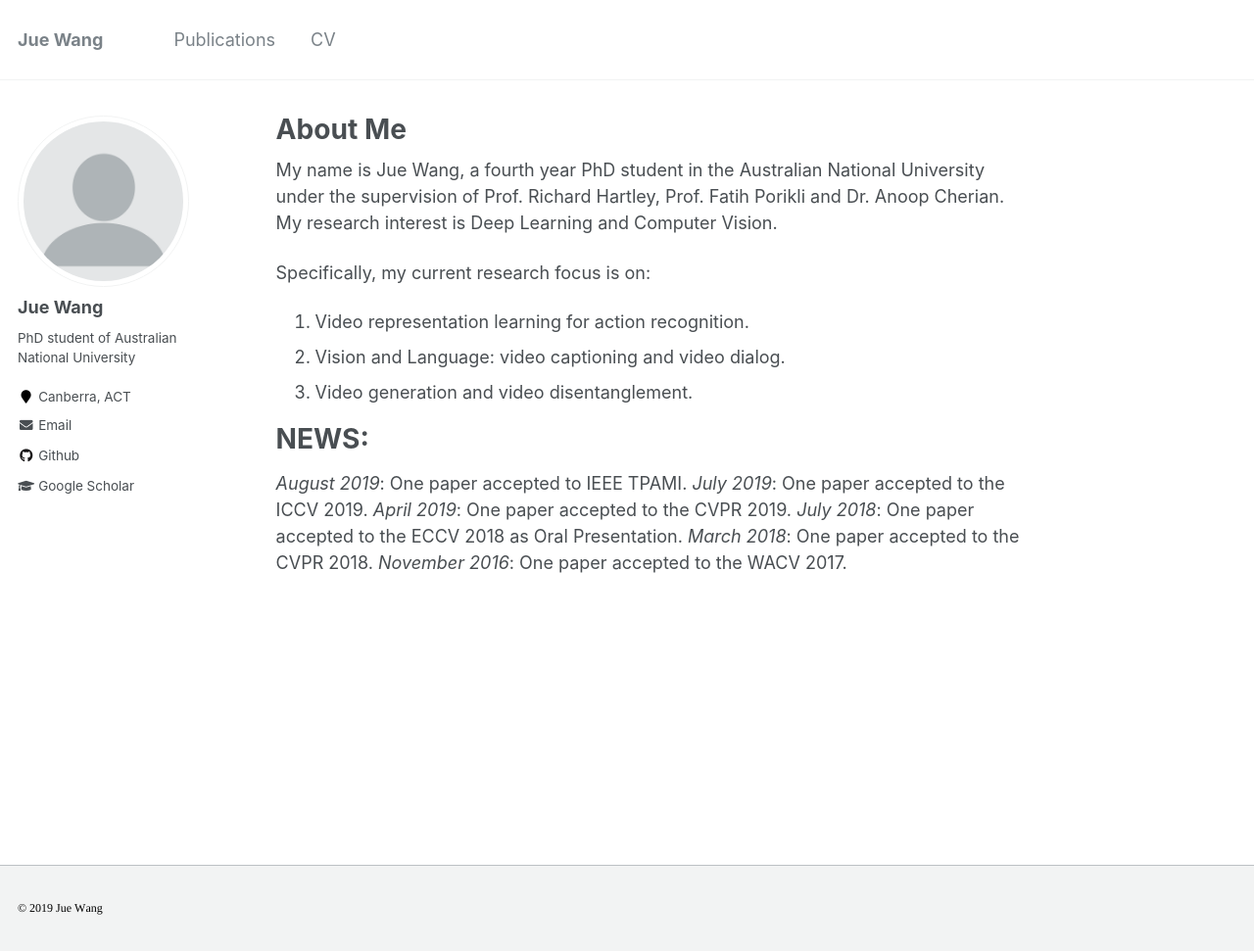
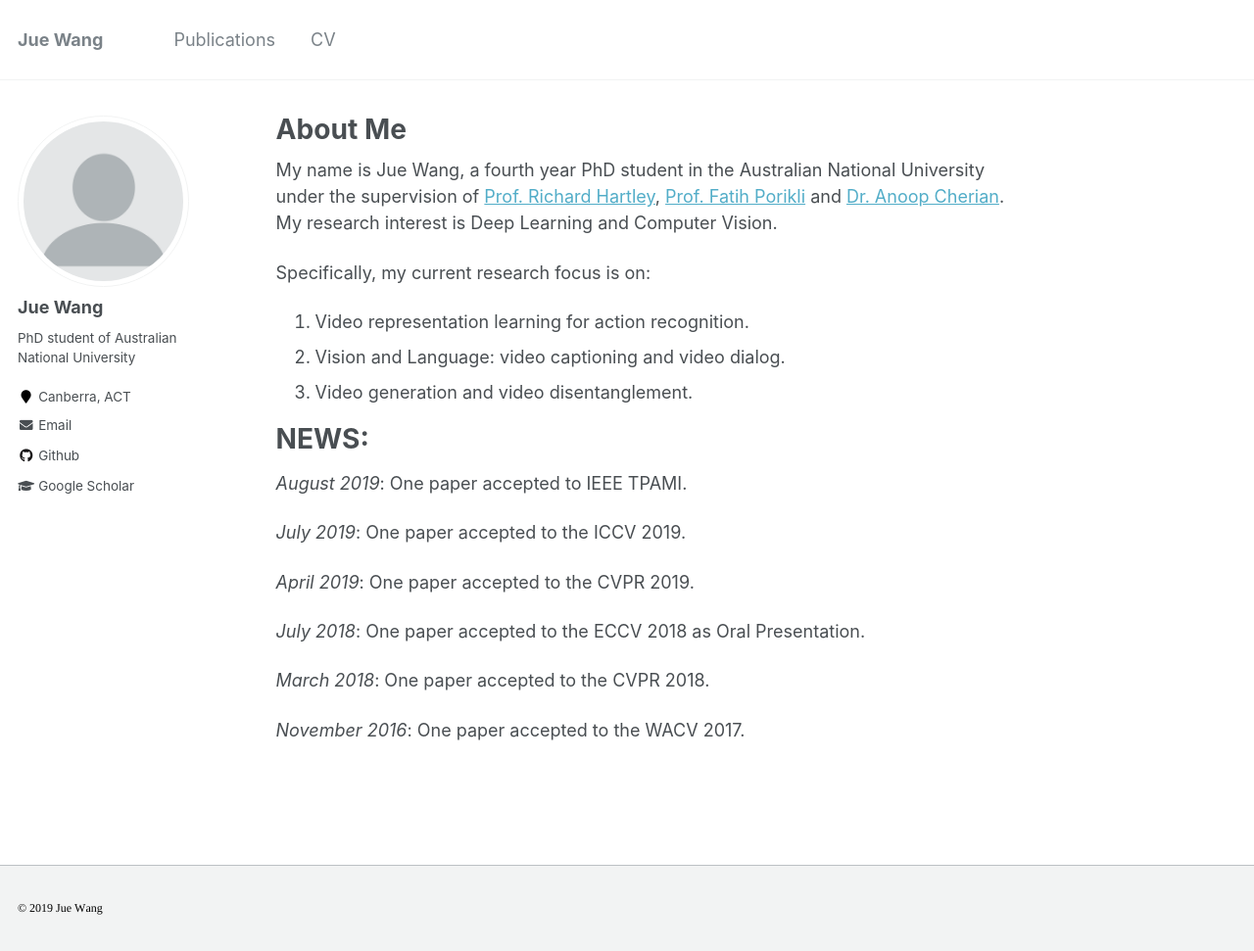
Before and after one commit to 3xWangDot/3xWangDot.github.io, a Jekyll site: the page built from _pages/about.md, in a window 1280 px wide and 971 px high. Shown: the whole window at 98% size. Built offline with Jekyll 4.4.1, drawn with Linux system fonts in a browser that asks for light colours; part of the change alters nothing that is shown.

```diff
--- a/_pages/about.md
+++ b/_pages/about.md
@@ -8,7 +8,7 @@ redirect_from:
   - /about.html
 ---
 
-My name is Jue Wang, a fourth year PhD student in the Australian National University under  the supervision of Prof. Richard Hartley, Prof. Fatih Porikli and Dr. Anoop Cherian. My research interest is Deep Learning and Computer Vision.
+My name is Jue Wang, a fourth year PhD student in the Australian National University under  the supervision of [Prof. Richard Hartley](http://users.cecs.anu.edu.au/~hartley/), [Prof. Fatih Porikli](http://www.porikli.com) and [Dr. Anoop Cherian](http://users.cecs.anu.edu.au/~cherian/). My research interest is Deep Learning and Computer Vision.
 
 Specifically, my current research focus is on:
 1. Video representation learning for action recognition.
@@ -19,8 +19,13 @@ Specifically, my current research focus is on:
 NEWS:
 ======
 *August 2019*: One paper accepted to IEEE TPAMI.
+
 *July 2019*: One paper accepted to the ICCV 2019.
+
 *April 2019*: One paper accepted to the CVPR 2019.
+
 *July 2018*: One paper accepted to the ECCV 2018 as Oral Presentation.
+
 *March 2018*: One paper accepted to the CVPR 2018.
+
 *November 2016*: One paper accepted to the WACV 2017.
```
